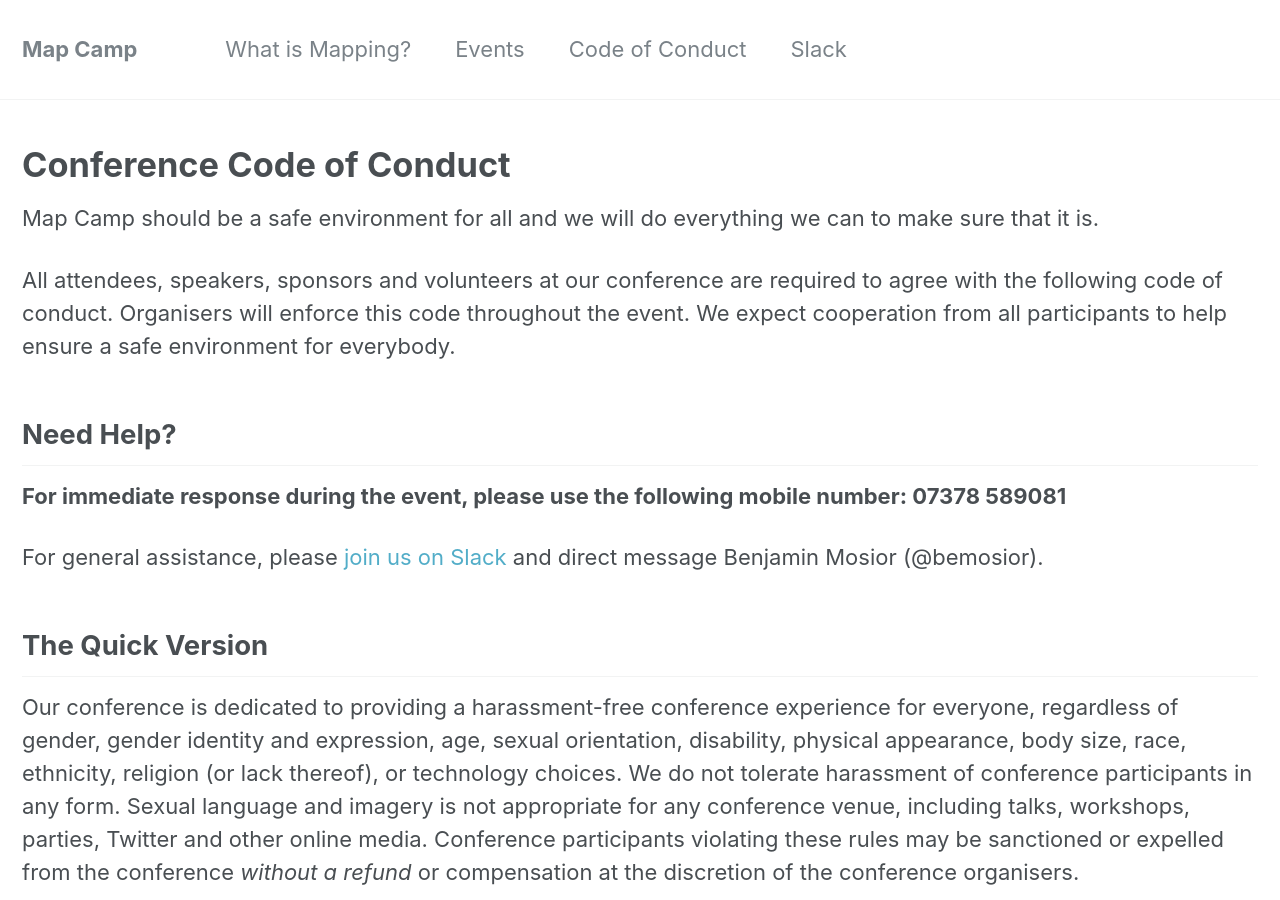
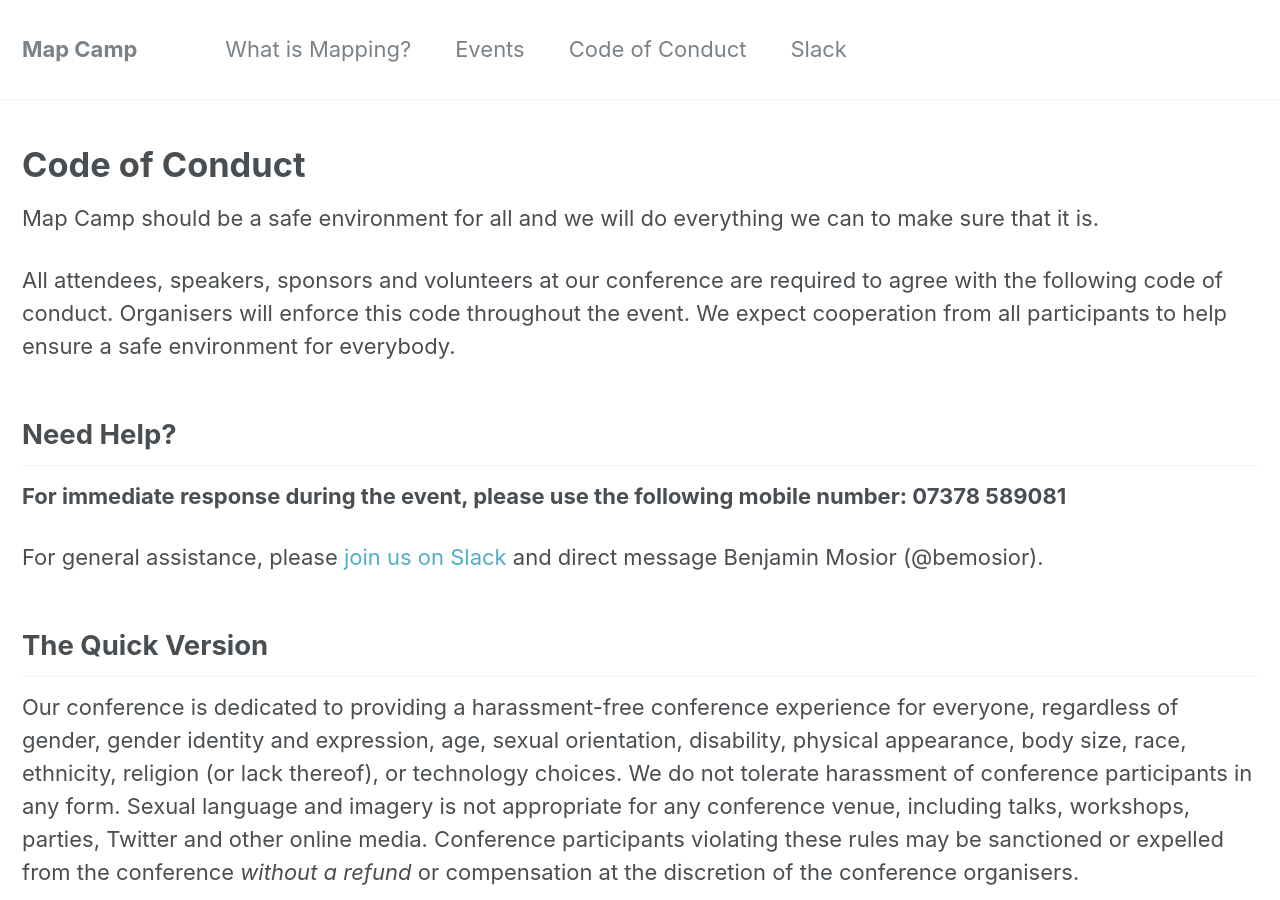
Before and after one commit to mapcampcommittee/mapcampcommittee.github.io, a Jekyll site: the page built from _pages/code_of_conduct.html, in a window 1280 px wide and 900 px high. Built offline with Jekyll 4.4.1, drawn with Linux system fonts in a browser that asks for light colours.

Commit message:
Slight CoC update.

```diff
--- a/_pages/code_of_conduct.html
+++ b/_pages/code_of_conduct.html
@@ -4,7 +4,7 @@
   - landing
   - dark-theme
 ---
-<h1>Conference Code of Conduct</h1>
+<h1>Code of Conduct</h1>
 
 <p>Map Camp should be a safe environment for all and we will do everything we can to make sure that it is.</p>
 
@@ -14,7 +14,7 @@
 
 <p><strong>For immediate response during the event, please use the following mobile number: 07378 589081</strong></p>
 
-<p>For general assistance, please <a href="https://mapcamp.signup.team/" target="_blank">join us on Slack</a> and direct message Benjamin Mosior (@bemosior).</p>
+<p>For general assistance, please <a href="https://map-camp-slack-invite.herokuapp.com/" target="_blank">join us on Slack</a> and direct message Benjamin Mosior (@bemosior).</p>
 
 <h2>The Quick Version</h2>
 
```
